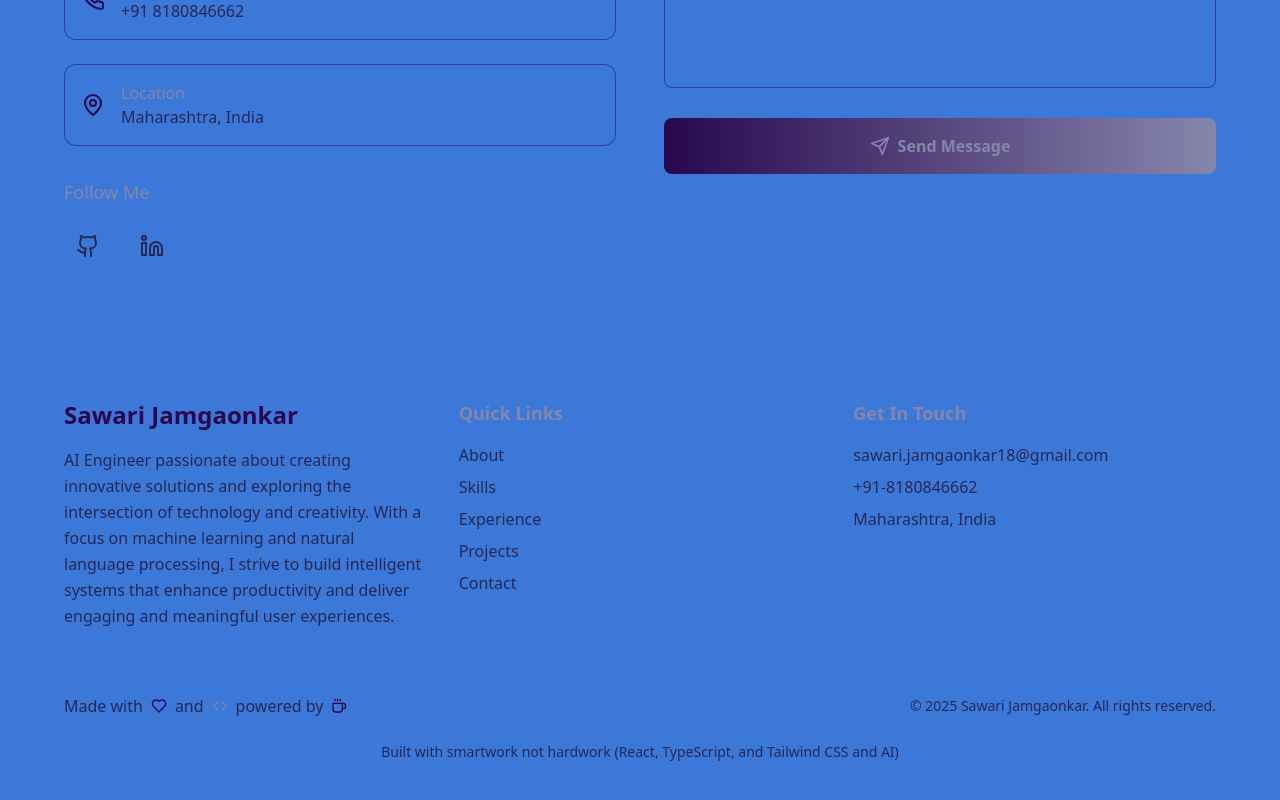
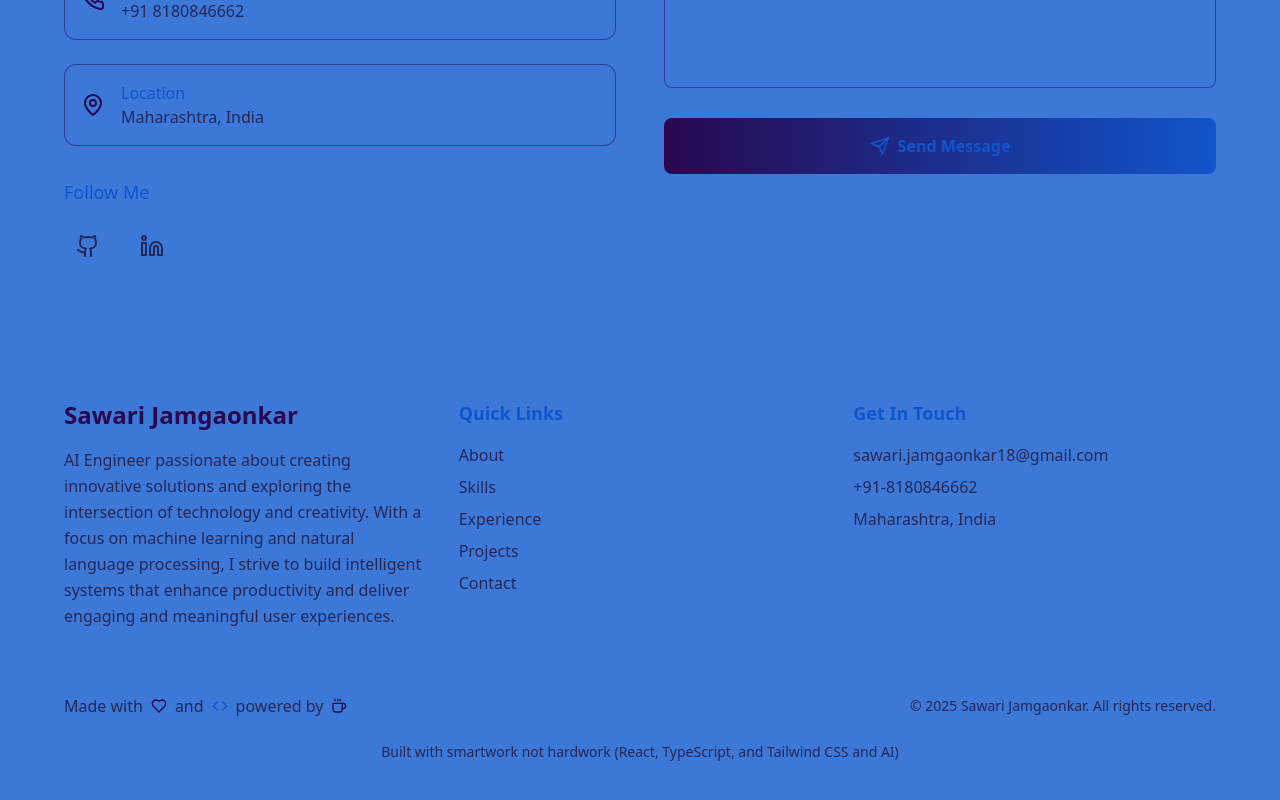
Before and after one commit to Sawarijamgaonkar/My_portfolio, a React (Vite) app: page / in a window 1280 px wide. Shown: the part 7755-8555 px from the top of the page. Built offline with nearby package versions, Linux system fonts and the light colour scheme.

Commit message:
Update tailwind.config.js
Trying to change the dark lavendar

```diff
--- a/tailwind.config.js
+++ b/tailwind.config.js
@@ -4,7 +4,7 @@ export default {
   theme: {
     colors: {
       pink: '#272757',
-      purple: '#8686AC',
+      purple: '#1155cc',
       blue: '#5050a9ff',
       green: '#0F0E47',
       yellow: '#F6F7BD',
```
